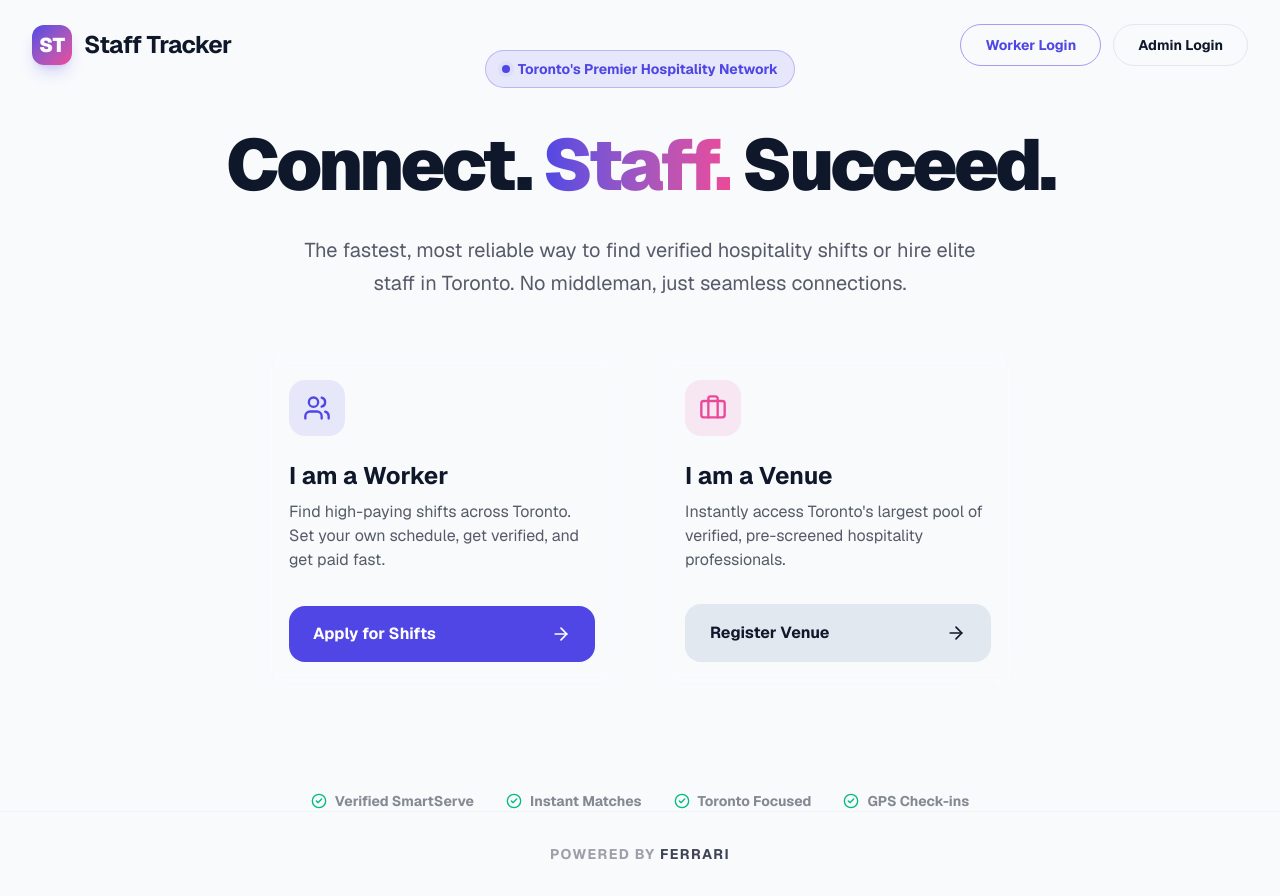
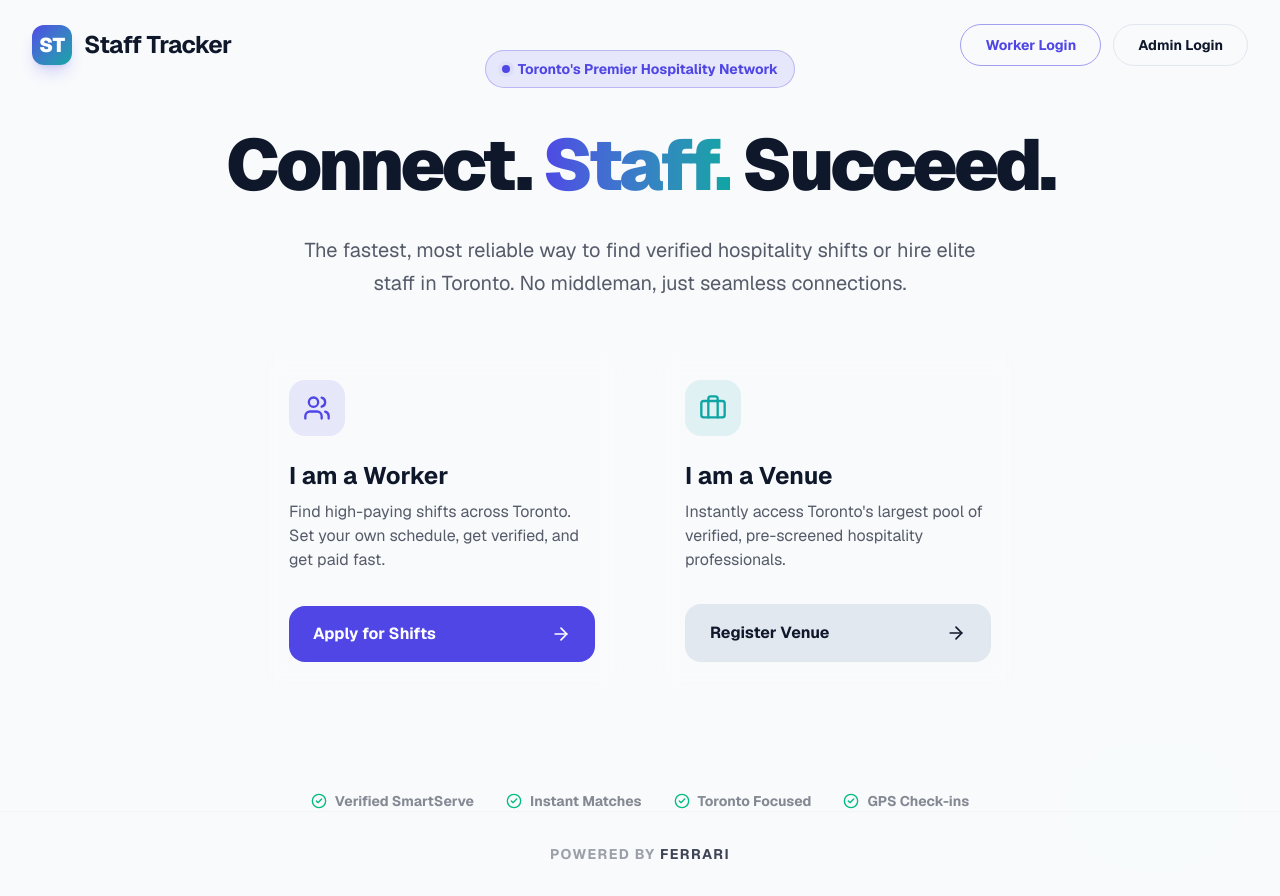
Before and after one commit to Sellaya/Staftracker, a Next.js app: page / in a window 1280 px wide. Built offline with nearby package versions, Linux system fonts and the light colour scheme.

Commit message:
Migrate middleware to proxy and refresh global accent styling.
This replaces deprecated middleware convention with Next.js proxy and updates the app accent palette away from pink for a consistent visual refresh.

```diff
--- a/src/app/globals.css
+++ b/src/app/globals.css
@@ -7,7 +7,7 @@
   --primary-foreground: #ffffff;
   --secondary: #e2e8f0;
   --secondary-foreground: #1e293b;
-  --accent: #ec4899;
+  --accent: #0ea5a4;
   --accent-foreground: #ffffff;
 }
 
@@ -32,7 +32,7 @@
     --primary-foreground: #ffffff;
     --secondary: #1e293b;
     --secondary-foreground: #f1f5f9;
-    --accent: #f43f5e;
+    --accent: #22d3ee;
   }
 }
 
--- a/src/middleware.ts
+++ /dev/null
@@ -1,26 +0,0 @@
-import { NextResponse } from 'next/server';
-import type { NextRequest } from 'next/server';
-
-export function middleware(request: NextRequest) {
-  const { pathname } = request.nextUrl;
-
-  // Paths that require authentication
-  const protectedPaths = ['/dashboard', '/worker'];
-
-  const isProtected = protectedPaths.some(p => pathname.startsWith(p));
-
-  if (isProtected) {
-    const sessionCookie = request.cookies.get('session');
-
-    if (!sessionCookie) {
-      const loginUrl = pathname.startsWith('/worker') ? '/login/worker' : '/login/admin';
-      return NextResponse.redirect(new URL(loginUrl, request.url));
-    }
-  }
-
-  return NextResponse.next();
-}
-
-export const config = {
-  matcher: ['/dashboard/:path*', '/worker/:path*'],
-};
--- /dev/null
+++ b/src/proxy.ts
@@ -0,0 +1,24 @@
+import { NextResponse } from "next/server";
+import type { NextRequest } from "next/server";
+
+export function proxy(request: NextRequest) {
+  const { pathname } = request.nextUrl;
+
+  const protectedPaths = ["/dashboard", "/worker"];
+  const isProtected = protectedPaths.some((p) => pathname.startsWith(p));
+
+  if (isProtected) {
+    const sessionCookie = request.cookies.get("session");
+
+    if (!sessionCookie) {
+      const loginUrl = pathname.startsWith("/worker") ? "/login/worker" : "/login/admin";
+      return NextResponse.redirect(new URL(loginUrl, request.url));
+    }
+  }
+
+  return NextResponse.next();
+}
+
+export const config = {
+  matcher: ["/dashboard/:path*", "/worker/:path*"],
+};
```
Also changed, not shown: 1 other file (tests, documents, lock files or other folders).
